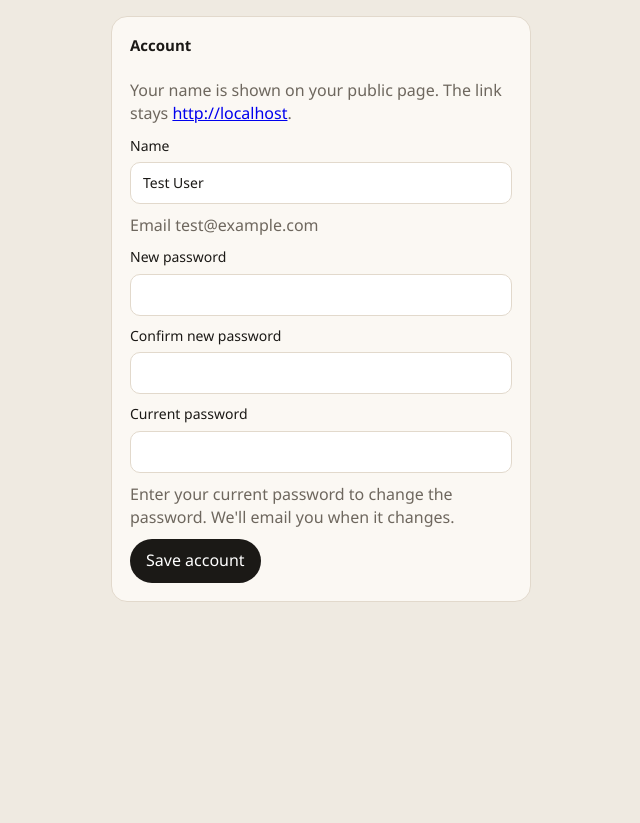
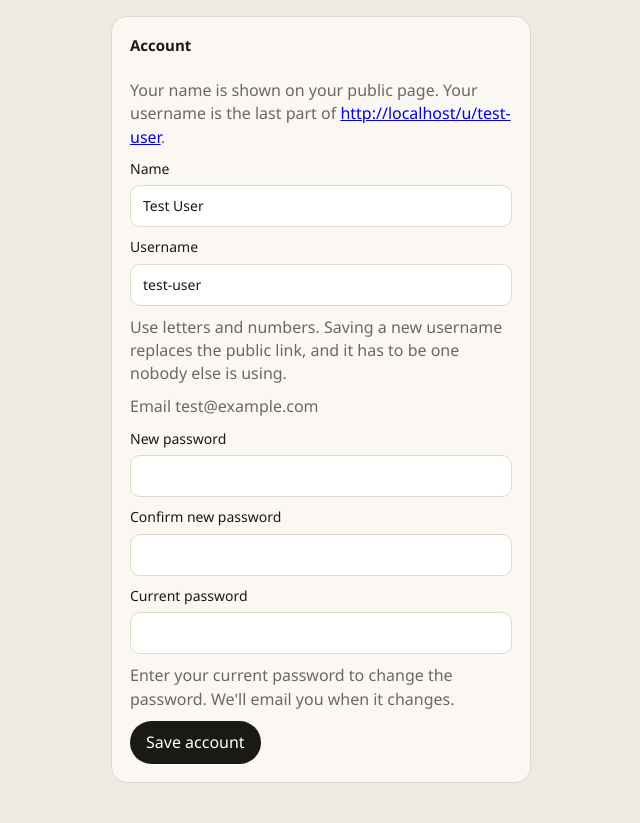
Before and after one commit to franslourens/weightfactor, a Laravel app: page /account in a window 1280 px wide. Shown: the part 82-905 px from the top of the page, without its empty margins (9-649 px from the left). Before the commit the page ends 684 px from the top, so only its background shows below. Run offline with Laravel 12, Linux system fonts and the light colour scheme; a user stored in the database is signed in; data comes from the database, SQL or seed files in the repository.

Commit message:
username changable

```diff
--- a/app/Http/Controllers/AccountController.php
+++ b/app/Http/Controllers/AccountController.php
@@ -6,6 +6,8 @@ use App\Mail\PasswordChanged;
 use Illuminate\Http\RedirectResponse;
 use Illuminate\Http\Request;
 use Illuminate\Support\Facades\Mail;
+use Illuminate\Support\Str;
+use Illuminate\Validation\Rule;
 use Illuminate\View\View;
 use Throwable;
 
@@ -21,9 +23,7 @@ class AccountController extends Controller
 
         return view('account', [
             'user' => $user,
-            'publicUrl' => $user->isOwner()
-                ? route('dashboard')
-                : route('profile.show', $user),
+            'publicUrl' => route('profile.show', $user),
         ]);
     }
 
@@ -34,9 +34,19 @@ class AccountController extends Controller
     {
         $user = $request->user();
         $passwordChanged = $request->filled('password');
+        $request->merge([
+            'username' => Str::slug($request->string('username')->toString()),
+        ]);
 
         $rules = [
             'name' => ['required', 'string', 'max:120'],
+            'username' => [
+                'required',
+                'string',
+                'max:60',
+                'regex:/^[a-z0-9]+(?:-[a-z0-9]+)*$/',
+                Rule::unique('users', 'slug')->ignore($user->id),
+            ],
             'password' => ['nullable', 'string', 'min:8', 'confirmed'],
         ];
 
@@ -44,9 +54,14 @@ class AccountController extends Controller
             $rules['current_password'] = ['required', 'current_password'];
         }
 
-        $validated = $request->validate($rules);
+        $validated = $request->validate($rules, [
+            'username.required' => 'Choose a username using letters and numbers.',
+            'username.regex' => 'Choose a username using letters and numbers.',
+            'username.unique' => 'That username is already taken.',
+        ]);
 
         $user->name = $validated['name'];
+        $user->slug = $validated['username'];
 
         if ($passwordChanged) {
             $user->password = $validated['password'];
--- a/resources/views/account.blade.php
+++ b/resources/views/account.blade.php
@@ -3,12 +3,20 @@
         @csrf
         @method('PUT')
         <h2>Account</h2>
-        <p class="hint">Your name is shown on your public page. The link stays <a href="{{ $publicUrl }}">{{ $publicUrl }}</a>.</p>
+        <p class="hint">Your name is shown on your public page. Your username is the last part of <a href="{{ $publicUrl }}">{{ $publicUrl }}</a>.</p>
         <label>
             Name
             <input type="text" name="name" value="{{ old('name', $user->name) }}" autocomplete="name" required>
         </label>
         @error('name')
+            <p class="error">{{ $message }}</p>
+        @enderror
+        <label>
+            Username
+            <input type="text" name="username" value="{{ old('username', $user->slug) }}" autocapitalize="none" spellcheck="false" required>
+        </label>
+        <p class="hint">Use letters and numbers. Saving a new username replaces the public link, and it has to be one nobody else is using.</p>
+        @error('username')
             <p class="error">{{ $message }}</p>
         @enderror
         <p class="hint">Email {{ $user->email }}</p>
--- a/resources/views/dashboard.blade.php
+++ b/resources/views/dashboard.blade.php
@@ -1,6 +1,6 @@
 <x-layout>
     @if ($personal)
-        <p class="hint personal">Your profile. <a href="{{ route('account.edit') }}">Edit your name</a>. The home page stays the main dashboard.</p>
+        <p class="hint personal">Your profile. <a href="{{ route('account.edit') }}">Edit your name and username</a>. The home page stays the main dashboard.</p>
     @endif
     @if ($publicName)
         <p class="hint personal">{{ $publicName }}'s profile.</p>
```
Also changed, not shown: tests/Feature/TrackingTest.php (+43 -1 lines).
